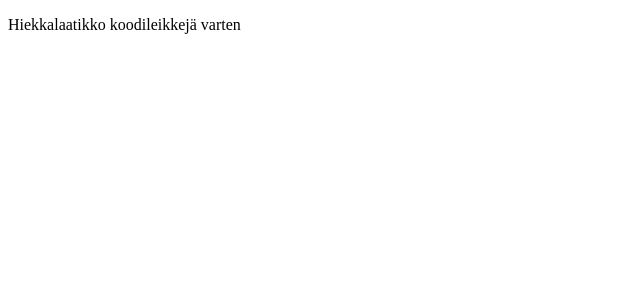
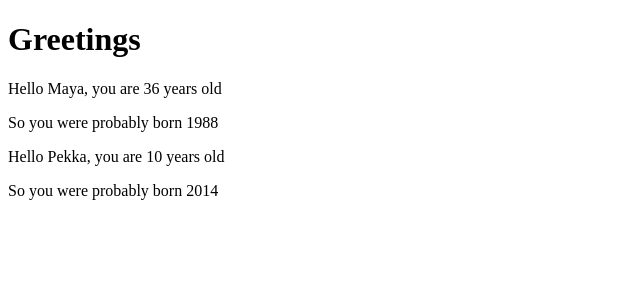
Before and after one commit to ellikiiski/Fullstack-2024, a React (Vite) app in the folder Hiekkalaatikko/: page / in a window 1280 px wide. Shown: the top 300 px of the page, without its empty margins (0-640 px from the left). Built offline with nearby package versions, Linux system fonts and the light colour scheme.

Commit message:
destrukturointi esimerkki

```diff
--- a/Hiekkalaatikko/src/App.jsx
+++ b/Hiekkalaatikko/src/App.jsx
@@ -1,9 +1,25 @@
-const App = () => {
+const Hello = ({ name, age }) => { // mistä noit propsit tietää laittaa nimen oikeeseen ja iän oikeeseen muuttujaan??
+  const bornYear = () => new Date().getFullYear() - age
+
   return (
     <div>
       <p>
-        Hiekkalaatikko koodileikkejä varten
+        Hello {name}, you are {age} years old
       </p>
+      <p>So you were probably born {bornYear()}</p>
+    </div>
+  )
+}
+
+const App = () => {
+  const nimi = 'Pekka'
+  const ika = 10
+
+  return (
+    <div>
+      <h1>Greetings</h1>
+      <Hello name="Maya" age={26 + 10} />
+      <Hello name={nimi} age={ika} />
     </div>
   )
 }
```
